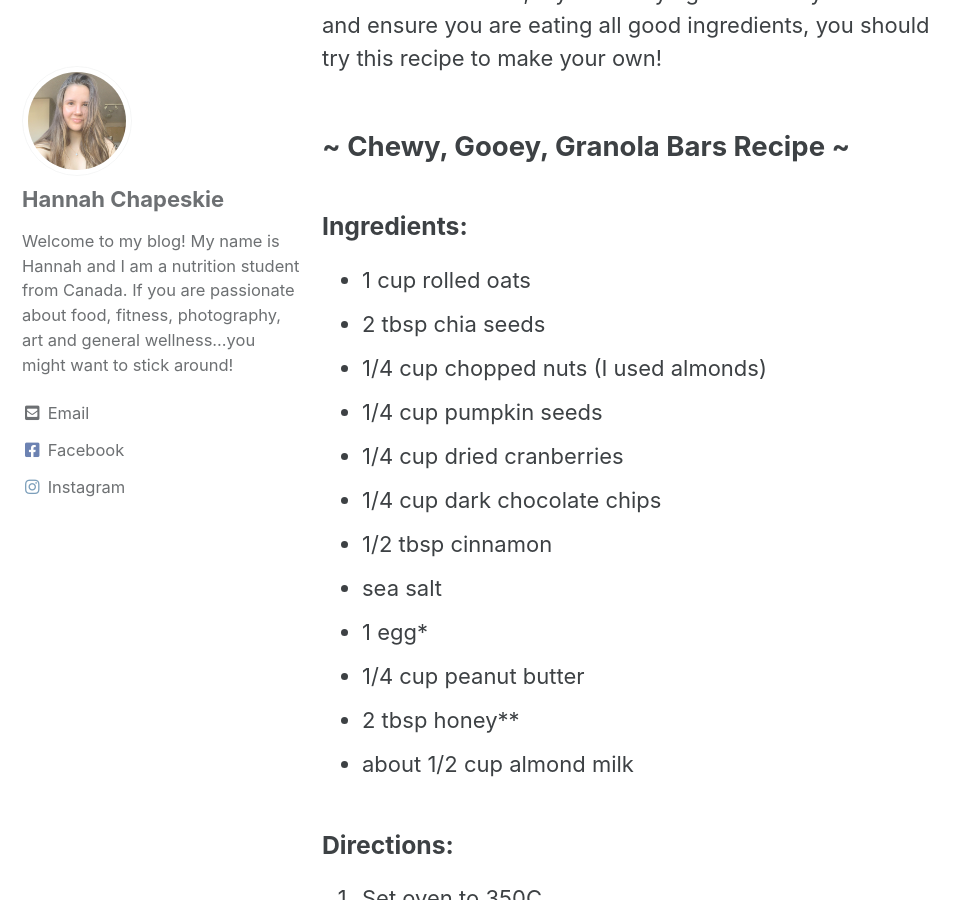
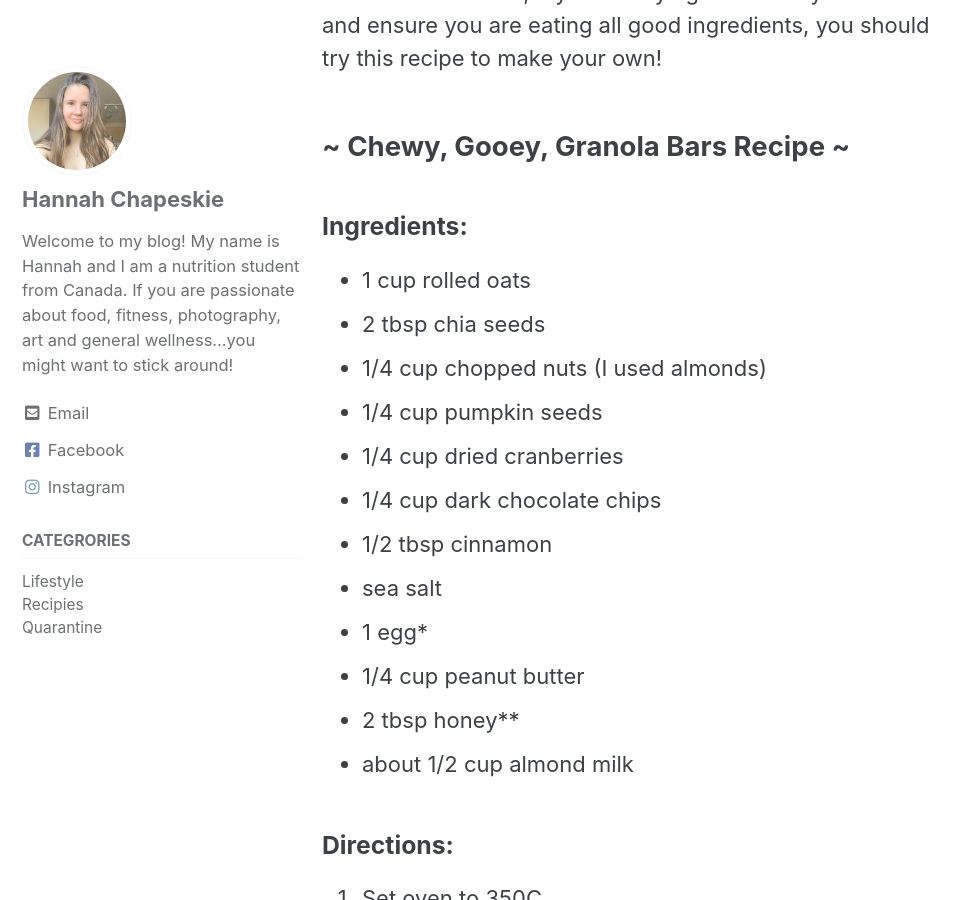
Before and after one commit to dylanbabel/yinandyams, a Jekyll site: the page built from _posts/2020-04-08-chewy-gooey-granola-bars.md, in a window 1280 px wide and 900 px high, scrolled down 319 px. Shown: the whole window, without its empty margins (0-969 px from the left). Built offline with Jekyll 4.4.1, drawn with Linux system fonts in a browser that asks for light colours; cached includes are drawn as plain includes.

Commit message:
Update _config.yml

```diff
--- a/_config.yml
+++ b/_config.yml
@@ -282,6 +282,8 @@ defaults:
       share: true
       related: true
       show_date: true
+      sidebar:
+        nav: "categories"
 
   # _pages
   - scope:
```
